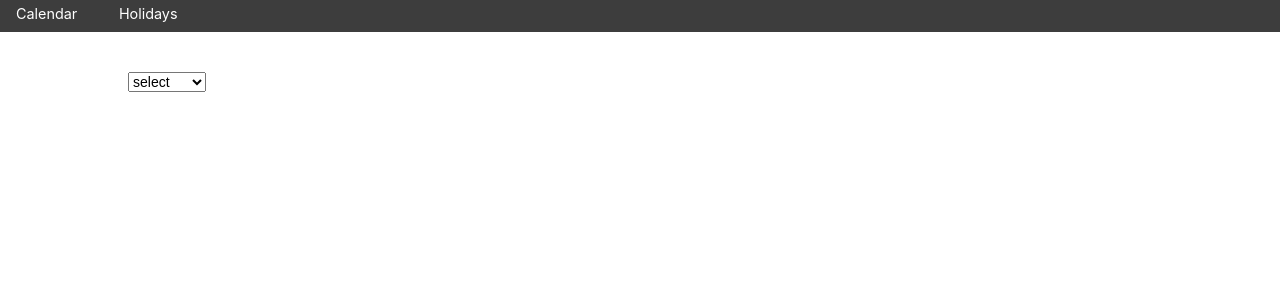
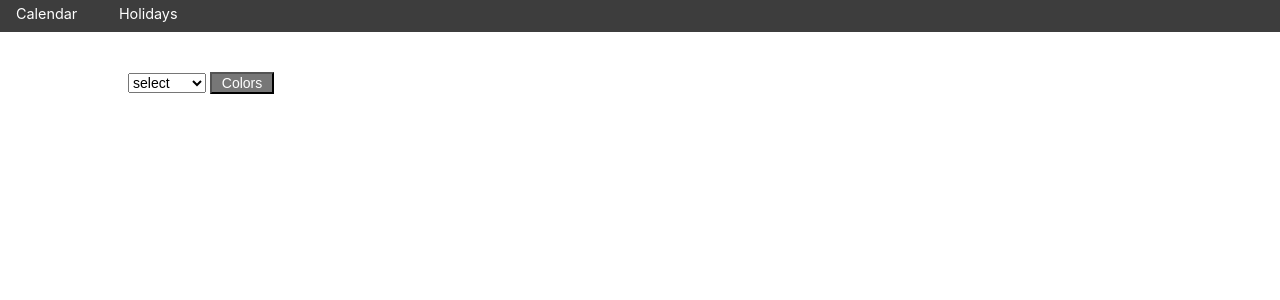
Before and after one commit to Ernestobolkin/hackathon, a React (Create React App) app in the folder client/: page / in a window 1280 px wide. Shown: the top 300 px of the page. Built offline with nearby package versions, Linux system fonts and the light colour scheme; no server answers; some icons are missing.

Commit message:
colors button

```diff
--- a/client/src/assets/styles.css
+++ b/client/src/assets/styles.css
@@ -24,5 +24,11 @@
   margin-left: 10vw;
   margin-top: 5vh;
 }
-.calendar {
+.colorKey {
+  background-color: #00000088;
+  padding: 1px;
+  cursor: pointer;
+  margin-left: 4px;
+  width: 5vw;
+  color: white;
 }
--- a/client/src/components/Calendar.jsx
+++ b/client/src/components/Calendar.jsx
@@ -8,6 +8,7 @@ import { convertToEvents } from "../utils/convertToEvents";
 import { convertAllDates } from "../utils/convertDate";
 import { removeEmptySpaces } from "../utils/global";
 import { FilterNav } from "./filterBar";
+import { ColorKey } from "./colorKey";
 
 const CalendarComponent = ({ selectHoliday, back, selectedHoliday }) => {
   const navigate = useNavigate();
@@ -81,6 +82,7 @@ const CalendarComponent = ({ selectHoliday, back, selectedHoliday }) => {
       ) : (
         <>
           <FilterNav eventChange={eventChange} />
+          <ColorKey />
           <Calendar
             events={events}
             className="calendar"
--- /dev/null
+++ b/client/src/components/colorKey.jsx
@@ -0,0 +1,12 @@
+export const ColorKey = () => {
+  const onClickHandle = () => {
+    alert("Blue - Judaism \nRed - Christianity \nGreen - Muslim ");
+  };
+  return (
+    <>
+      <button onClick={onClickHandle} className="colorKey">
+        Colors
+      </button>
+    </>
+  );
+};
```
